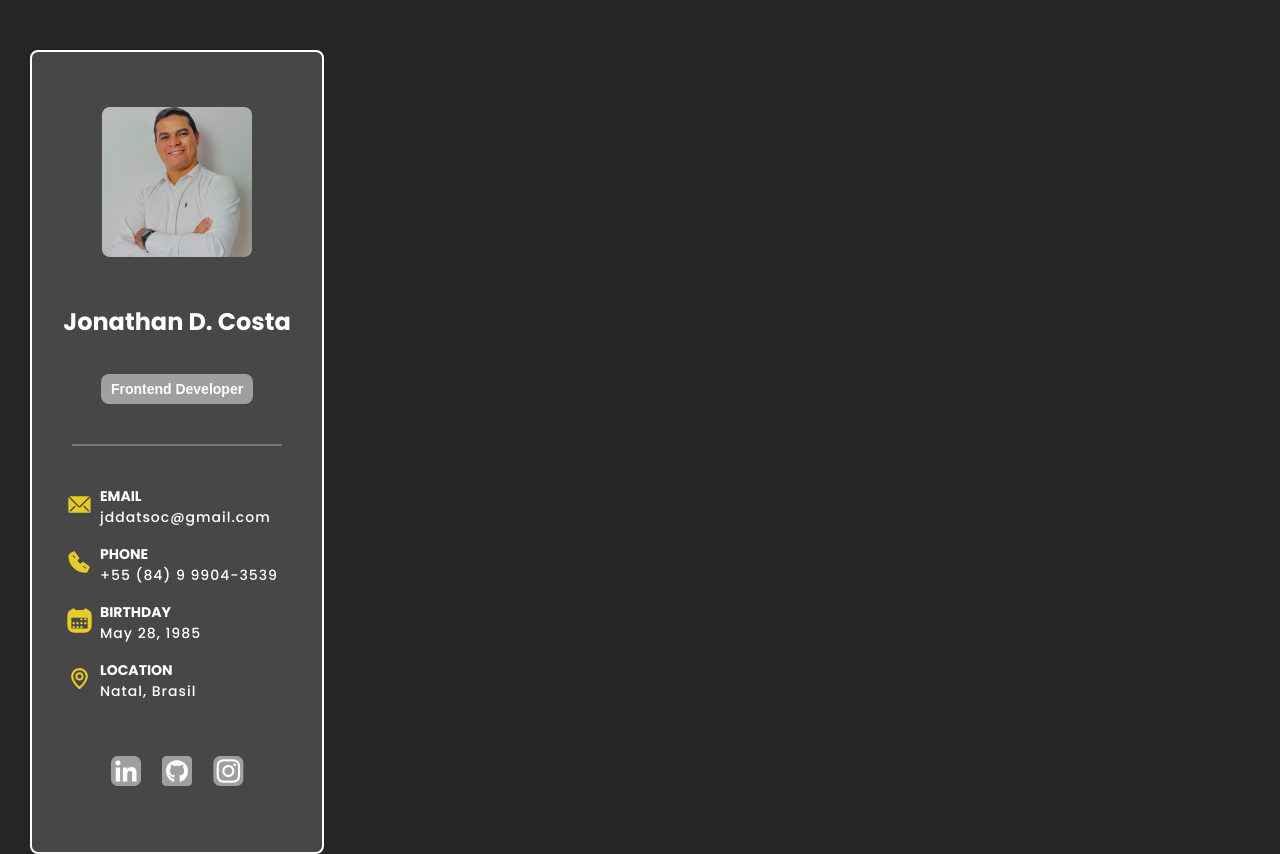
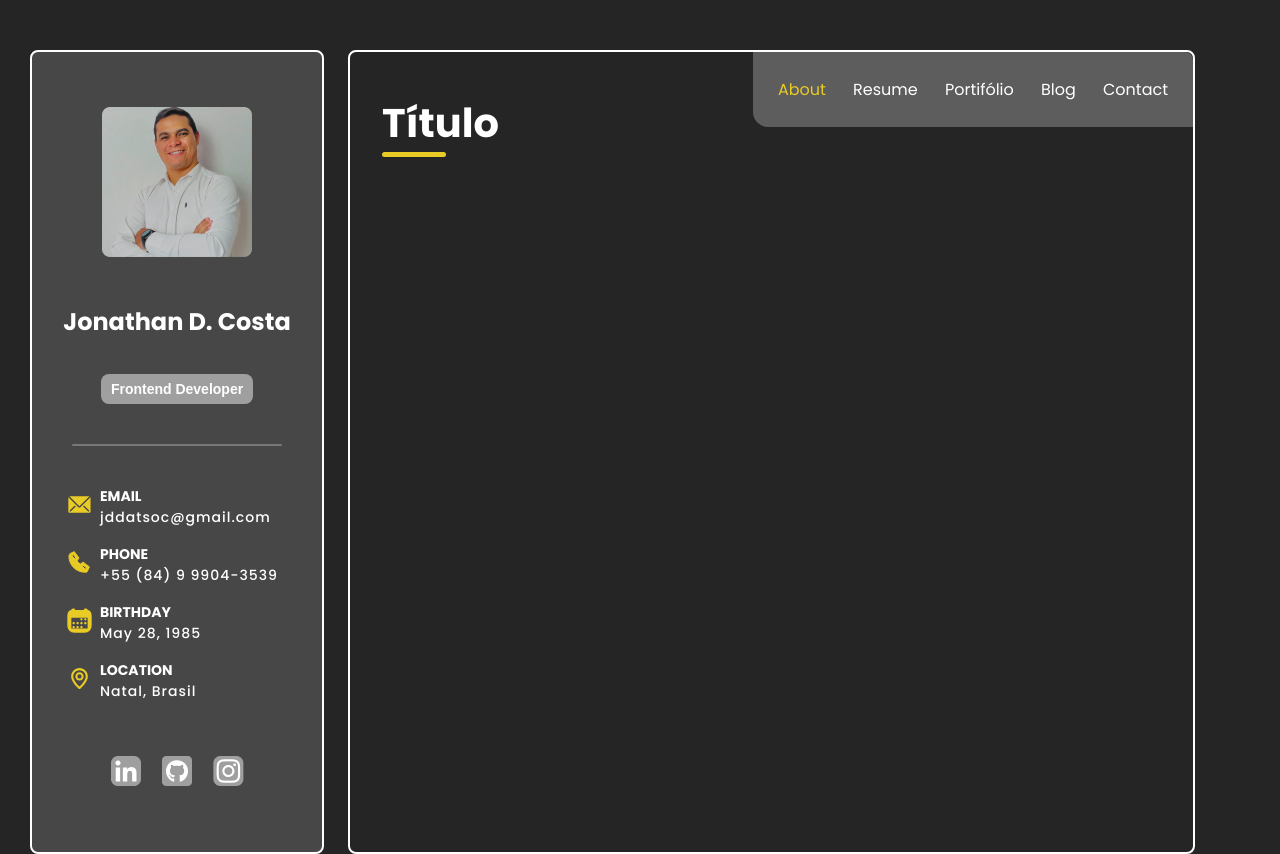
Before and after one commit to jonathandcosta/new_site, a React (Vite) app: page /about in a window 1280 px wide. Built offline with nearby package versions, Linux system fonts and the light colour scheme.

Commit message:
"new estructure" starting ptoject with navagation correct

```diff
--- a/src/App.css
+++ b/src/App.css
@@ -9,6 +9,10 @@
 body {
   background-color: #252525;
   font-family: 'Poppins', Arial, Helvetica, sans-serif;
+}
+
+a {
+  text-decoration: none;
 }
 
 .main {
@@ -33,6 +37,7 @@ body {
   font-size: 40px;
   line-height: 22px;
   margin-top: 60px;
+  margin-left: 32px;
   margin-bottom: 30px;
   position: relative;
   z-index: 1;
@@ -50,3 +55,10 @@ body {
   border-radius: 0.2rem;
   z-index: -1;
 }
+
+.page {
+  width: 100%;
+  max-width: 1018px;
+  border: solid 2px #fff;
+  border-radius: 8px;
+}
--- a/src/App.jsx
+++ b/src/App.jsx
@@ -1,17 +1,9 @@
 import React from 'react';
 import './App.css';
-import Card from './Components/Card/Card';
 import Main from './Components/Main/Main';
 
 const App = () => {
-  return (
-    <>
-      <div className="main">
-        <Card />
-        <Main />
-      </div>
-    </>
-  );
+  return <Main />;
 };
 
 export default App;
--- a/src/Components/Main/Main.jsx
+++ b/src/Components/Main/Main.jsx
@@ -1,18 +1,20 @@
 import React from 'react';
+import Card from '../Card/Card';
 import { BrowserRouter, Route, Routes } from 'react-router-dom';
 import About from '../Pages/About';
 import Resume from '../Pages/Resume';
 
 const Main = () => {
   return (
-    <section className="anime">
+    <div className="main">
+      <Card />
       <BrowserRouter>
         <Routes>
-          <Route path="/" element={<About />} />
-          <Route path="resume" element={<Resume />} />
+          <Route path="/about" element={<About />} />
+          <Route path="/resume" element={<Resume />} />
         </Routes>
       </BrowserRouter>
-    </section>
+    </div>
   );
 };
 
--- a/src/Components/Main/MainHeader.jsx
+++ b/src/Components/Main/MainHeader.jsx
@@ -1,9 +1,10 @@
 import React from 'react';
 import MainHeaderNav from './MainHeaderNav';
+import style from '../Main/MainHeader.module.css';
 
 const MainHeader = () => {
   return (
-    <header>
+    <header className={style.header}>
       <h1 className="title">Título</h1>
       <MainHeaderNav />
     </header>
--- /dev/null
+++ b/src/Components/Main/MainHeader.module.css
@@ -0,0 +1,4 @@
+.header {
+  display: flex;
+  justify-content: space-between;
+}
--- a/src/Components/Main/MainHeaderNav.jsx
+++ b/src/Components/Main/MainHeaderNav.jsx
@@ -1,15 +1,18 @@
 import React from 'react';
 import { NavLink } from 'react-router-dom';
+import style from './MainHeaderNav.module.css';
 
 const MainHeaderNav = () => {
   return (
-    <nav>
-      <NavLink to="/about">About</NavLink>
-      <NavLink to="/resume">Resume</NavLink>
-      <NavLink to="/Portifólio">Portifólio</NavLink>
-      <NavLink to="/Blog">Blog</NavLink>
-      <NavLink to="/Contact">Contact</NavLink>
-    </nav>
+    <div>
+      <ul className={style.nav}>
+        <NavLink to="/about">About</NavLink>
+        <NavLink to="/resume">Resume</NavLink>
+        <NavLink to="/portifólio">Portifólio</NavLink>
+        <NavLink to="/blog">Blog</NavLink>
+        <NavLink to="/contact">Contact</NavLink>
+      </ul>
+    </div>
   );
 };
 
--- /dev/null
+++ b/src/Components/Main/MainHeaderNav.module.css
@@ -0,0 +1,16 @@
+.nav {
+  display: flex;
+  gap: 1.7rem;
+  padding: 25px;
+  border-radius: 0px 8px 0px 15px;
+  background: #5d5d5d;
+}
+
+a:hover,
+a:focus {
+  color: #e9cb26;
+}
+
+.nav a:global(.active) {
+  color: #e9cb26;
+}
--- a/src/Components/Pages/About.jsx
+++ b/src/Components/Pages/About.jsx
@@ -1,13 +1,13 @@
 import React from 'react';
 import MainHeader from '../Main/MainHeader';
 
-//  mesmo que o feed
 const About = () => {
   return (
-    <div>
-      <MainHeader />
-      conteudo da pagina About
-    </div>
+    <>
+      <div className="page">
+        <MainHeader />
+      </div>
+    </>
   );
 };
 
--- a/src/Components/Pages/Resume.jsx
+++ b/src/Components/Pages/Resume.jsx
@@ -1,7 +1,14 @@
 import React from 'react';
+import MainHeader from '../Main/MainHeader';
 
 const Resume = () => {
-  return <div>Resume</div>;
+  return (
+    <>
+      <div className="page">
+        <MainHeader />
+      </div>
+    </>
+  );
 };
 
 export default Resume;
```
